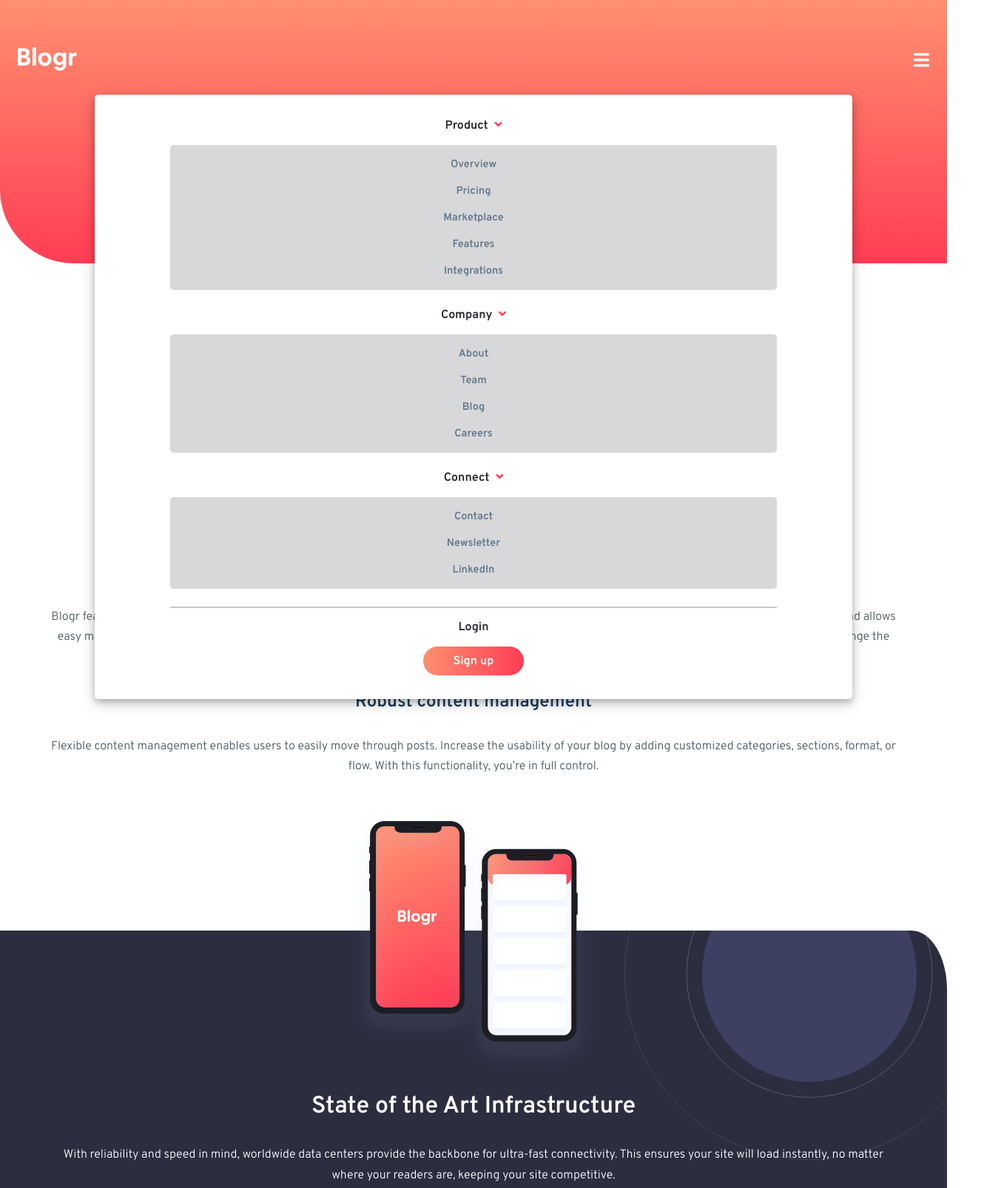
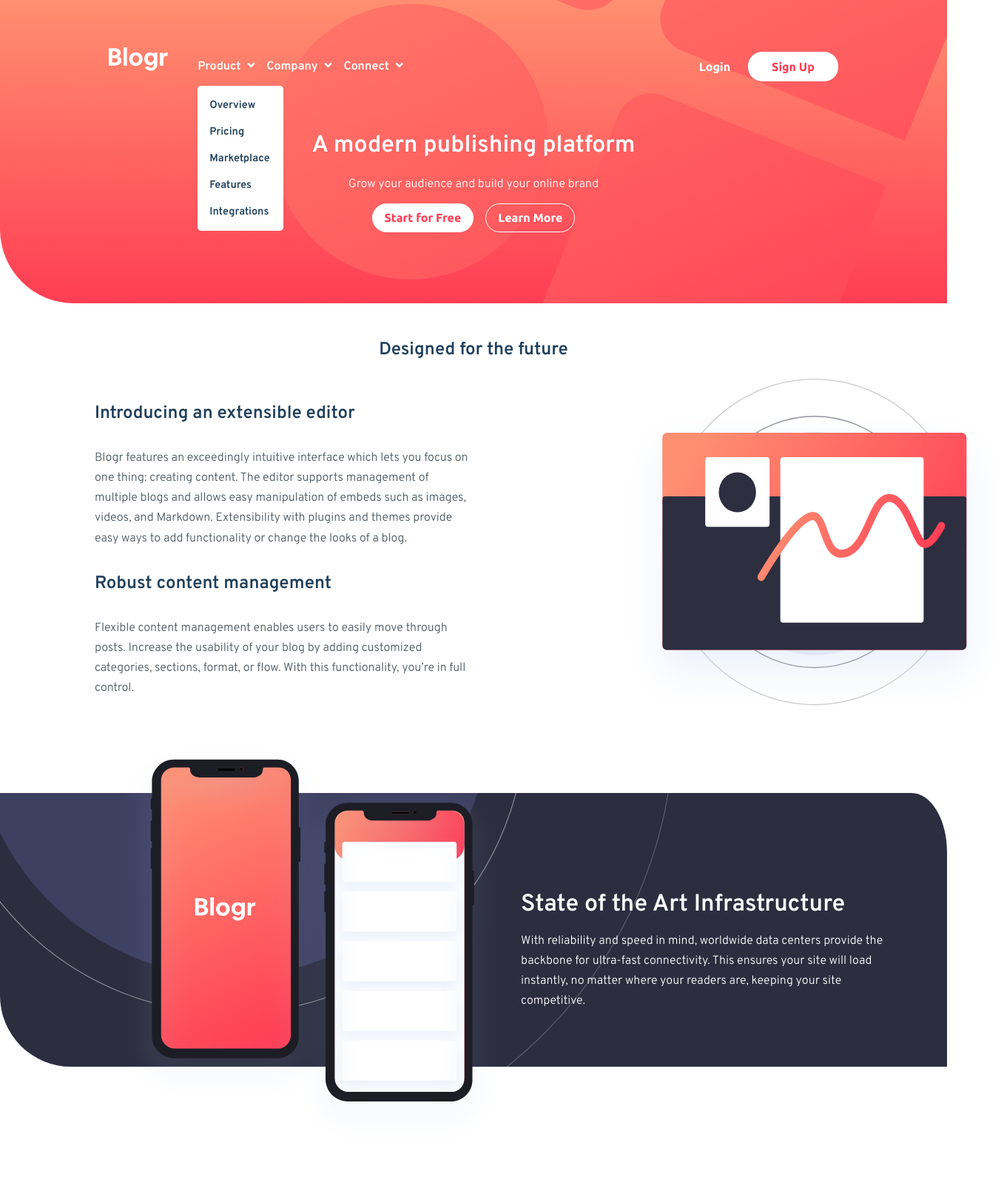
Before and after one commit to gam98/Blogr-landing-page, a plain HTML site: page index.html in a window 1280 px wide. Shown: the top 1606 px of the page at 74% size, 1357 px wide, since content can reach past the window. Drawn offline with Linux system fonts and the light colour scheme.

Commit message:
it is ready

```diff
--- a/css/sytles.css
+++ b/css/sytles.css
@@ -73,6 +73,7 @@ ul {
     right: 0;
     left: 0;
     display: block;
+    transform: translateX(0);
     position: absolute;
     background-color: var(--white);
     width: 80vw;
@@ -255,3 +256,141 @@ footer {
 .footer-flex ul li a:hover {
     text-decoration: underline;
 }
+@media screen and (min-width: 1024px){
+    body {
+        overflow-x: hidden;
+    }
+    .menu-icon {
+        display: none;
+    }
+    .nav-right {
+        display: flex;
+        gap: 1.5rem;
+        font-family: 'Ubuntu', sans-serif;
+        font-weight: 700;
+        align-items: center;
+        margin-top: -2.5rem;
+    }
+    .login {
+        display: block;
+        color: var(--white);
+    }
+     .sign-up {
+        display: block;
+        padding: .7rem 2rem;
+        border-radius: 1.2rem;
+        background-color: var(--white);
+        color: var(--light-red);
+    }
+    .nav {
+        width: 80%;
+        margin-left: auto;
+        margin-right: auto;
+    }
+    .nav-left {
+        display: flex;
+    }
+    .menu-dropdown {
+        display: flex;
+    }
+    .menu-dropdown > ul {
+        display: flex;
+        gap: 1rem;
+    }
+    .dropdown-title, .dropdown-title i {
+        color: var(--white);
+    }
+    .dropdown {
+        position: relative;
+    }
+    .dropdown-items {
+        position: absolute;
+        padding-left: 0;
+    }
+    .dropdown-items--show {
+        background-color: var(--white);
+        opacity: 1;
+        width: 100px;
+        padding-left: 1rem;
+    }
+    .dropdown-items--show a:hover {
+        opacity: 1;
+    }
+    .menu-dropdown .menu-login-sign-up {
+        display: none;
+    }
+    .header {
+        background-image: url(/images/bg-pattern-intro.svg), linear-gradient(var(--very-light-red), var(--light-red));
+        background-repeat: no-repeat;
+        background-size: 1500px, auto;
+        padding: 4rem 1.5rem 6rem;
+        border-bottom-left-radius: 100px;
+        background-position: right -24vw top -85vh, top;
+        margin-bottom: 3rem;
+    }
+    .u-wrapper {
+        width: 80%;
+    }
+    .container-flex {
+        display: flex;
+        flex-direction: row-reverse;
+    }
+    .content-info {
+        width: 80vw;
+    }
+    .img-section {
+        width: 80vw;
+        transform: translateX(40%);
+    }
+    .section-h4, .section-p {
+        text-align: left;
+    }
+    section:nth-child(2) .container-flex, section:nth-child(3) .container-flex {
+        flex-direction: row;
+        align-items: center;
+    }
+    section:nth-child(2) .container-flex .img-section {
+        width: 40vw;
+        transform: translateX(20%);
+    }
+    .section-h2--white {
+        text-align: left;
+        margin-bottom: 1rem;
+    }
+    section:nth-child(2) .container-flex .content-info {
+        width: 40vw;
+    }
+    .bg-dark {
+        margin-bottom: 4rem;
+    }
+    .bg-dark::after {
+        top: 4rem;
+        height: 370px;
+        background-size: 1200px, auto;
+        background-position: left -18rem top -44rem,top;
+    }
+    section:nth-child(3) .container-flex .img-section {
+        width: 170vw;
+        transform: translateX(-50%);
+    }
+    .footer-flex {
+        display: flex;
+        flex-direction: row;
+        align-items: center;
+        justify-content: space-around;
+    }
+    .footer-flex img {
+        align-self: flex-start;
+        margin-top: 2rem;
+    }
+    .btn.btn--fill:hover, .sign-up:hover {
+        color: var(--white);
+        background: var(--very-light-red);
+        border: none;
+    }
+    .btn.btn--empty:hover {
+        color: var(--very-light-red);
+        border: none;
+        background: var(--white);
+    }
+}
--- a/index.html
+++ b/index.html
@@ -24,11 +24,11 @@
     <nav class="nav">
       <div class="nav-left">
         <a href="#"><img src="/images/logo.svg" width="80" alt="logo" title="logo de la página"></a>
-        <div class="menu-dropdown menu-dropdown--show">
+        <div id="menu-dropdown" class="menu-dropdown">
           <ul>
             <li class="dropdown">
-              <a class="dropdown-title" href="#">Product  <i class="fas fa-angle-down"></i></a>
-              <ul class="dropdown-items dropdown-items--show">
+              <a data-open="dropdown1" class="dropdown-title" href="#">Product  <i class="fas fa-angle-down"></i></a>
+              <ul id="dropdown1" class="dropdown-items dropdown-items--show">
                 <li><a href="#">Overview</a></li>
                 <li><a href="#">Pricing</a></li>
                 <li><a href="#">Marketplace</a></li>
@@ -37,8 +37,8 @@
               </ul>
             </li>
             <li class="dropdown">
-              <a class="dropdown-title" href="#">Company  <i class="fas fa-angle-down"></i></a>
-              <ul class="dropdown-items dropdown-items--show">
+              <a data-open="dropdown2" class="dropdown-title" href="#">Company  <i class="fas fa-angle-down"></i></a>
+              <ul id="dropdown2" class="dropdown-items">
                 <li><a href="#">About</a></li>
                 <li><a href="#">Team</a></li>
                 <li><a href="#">Blog</a></li>
@@ -46,8 +46,8 @@
               </ul>
             </li>
             <li class="dropdown">
-              <a class="dropdown-title" href="#">Connect  <i class="fas fa-angle-down"></i></a>
-              <ul class="dropdown-items dropdown-items--show">
+              <a data-open="dropdown3" class="dropdown-title" href="#">Connect  <i class="fas fa-angle-down"></i></a>
+              <ul id="dropdown3" class="dropdown-items">
                 <li><a href="#">Contact</a></li>
                 <li><a href="#">Newsletter</a></li>
                 <li><a href="#">LinkedIn</a></li>
@@ -63,8 +63,7 @@
       <div class="nav-right">
         <a class="login" href="#">Login</a>
         <a class="sign-up" href="#">Sign Up</a>
-        <i class="fas fa-bars menu-icon"></i><!-- menu open -->
-        <!-- <i class="fas fa-times"></i> menu close -->
+        <i id="menu-icon" class="fas fa-bars menu-icon"></i><!-- menu open -->
       </div>
     </nav>
     <h1 class="header-h1">A modern publishing platform</h1>
@@ -115,6 +114,7 @@
         </div>
       </div>
     </section>
+  </main>
   <footer>
     <div class="footer-flex">
       <img src="./images/logo.svg" alt="logo" title="logo">
@@ -151,8 +151,7 @@
       Coded by <a href="#">Your Name Here</a>.
     </div>
   </footer>
-  </main>
-
+  <script src="./js/app.js"></script>
 
 </body>
 </html>
--- a/js/app.js
+++ b/js/app.js
@@ -0,0 +1,17 @@
+const $menuIcon = document.getElementById('menu-icon')
+const $menuDropdown = document.getElementById('menu-dropdown')
+const $dropdownOpen = document.querySelectorAll('[data-open]')
+// const $dropdownItems = document.getElementsByClassName('dropdown-items')
+
+$menuIcon.addEventListener('click',()=> {
+    $menuDropdown.classList.toggle('menu-dropdown--show')
+    $menuIcon.classList.toggle('fa-times')
+})
+
+for (const el of $dropdownOpen){
+    el.addEventListener('click',function() {
+        const $dropId = this.dataset.open
+        document.getElementById($dropId).classList.toggle('dropdown-items--show')
+        this.childNodes[1].classList.toggle('fa-angle-up')
+    })
+}
```
Lines whose indentation alone changed are shown as unchanged.
